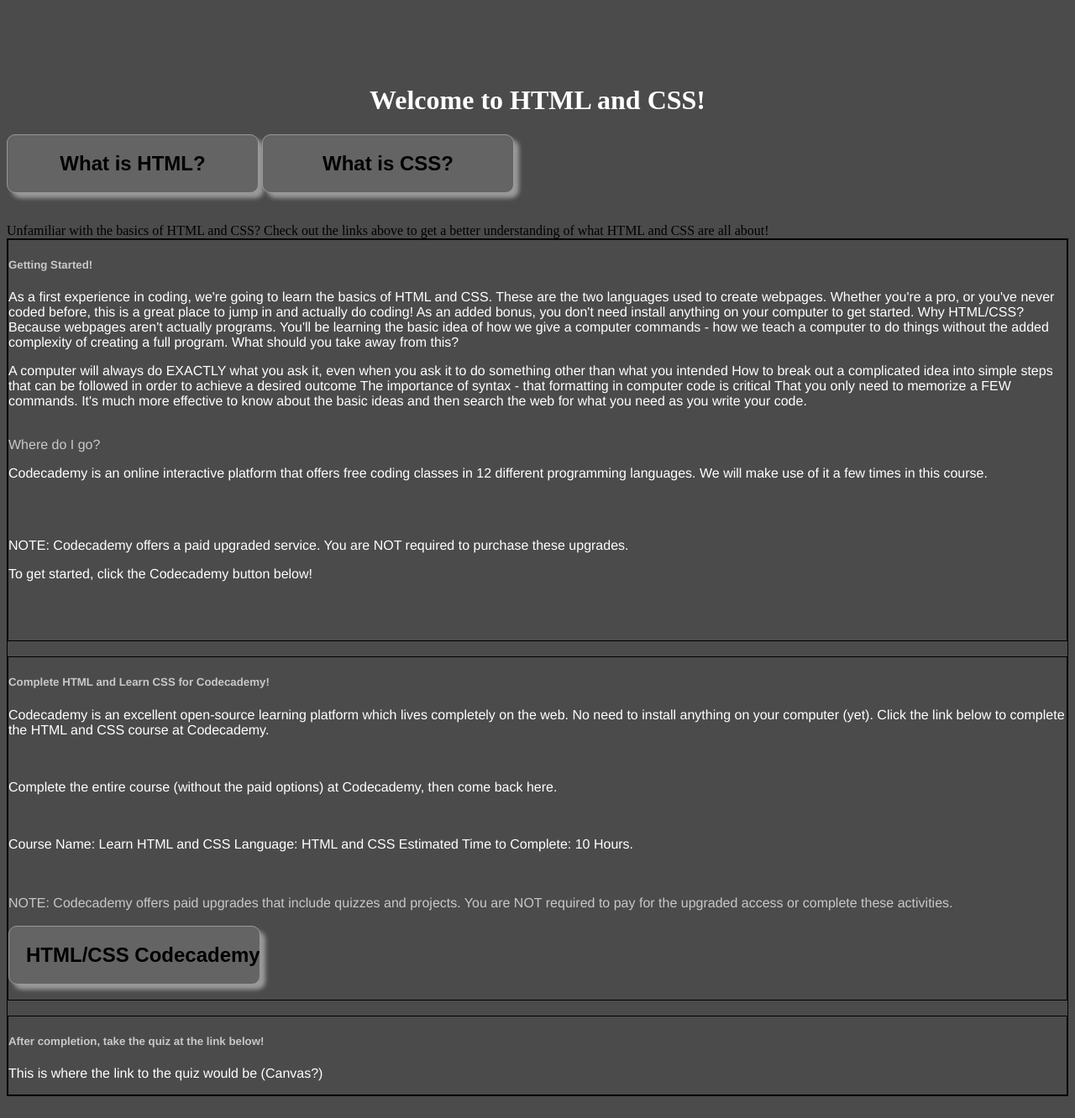
After one commit to 1425942964/My-First-Blog, a Django app: page /hackerrank/ in a window 1280 px wide. The commit adds this page. Shown: the whole page at 84% size. Run offline with Django 3.2, Linux system fonts and the light colour scheme.

Commit message:
Second commit

```diff
--- /dev/null
+++ b/blog/static/style.css
@@ -0,0 +1,25 @@
+
+body {
+  background-color: rgb(75, 75, 75);
+}
+
+p {
+  color: rgb(255, 255, 255);
+}
+form {
+    float: left;
+    text-align: center;
+  }
+img {
+  height: 1000px;
+}
+header {
+  text-align: center;
+}
+h1 {
+  color: rgb(255, 255, 255);
+  text-align: center;
+}
+div {
+  color: rgb(255, 255, 255);
+}
--- a/blog/templates/blog/contact.html
+++ b/blog/templates/blog/contact.html
@@ -1,3 +1,6 @@
+{% load static %}
+<link rel="stylesheet" type="text/css" href="{% static 'style.css' %}" />
+
 <html>
 	<head>
 		<title>Contacts</title>
--- /dev/null
+++ b/blog/templates/blog/hackerrank.html
@@ -0,0 +1,97 @@
+{% load static %}
+<link rel="stylesheet" type="text/css" href="{% static 'style.css' %}" />
+
+<html>
+	<body>
+		<br />
+		<br />
+		<br />
+		<br />
+			<h1>Welcome to HTML and CSS!</h1>
+
+
+
+			<input style="width: 300px; padding: 20px; cursor: pointer; box-shadow: 6px 6px 5px; #999; -webkit-box-shadow: 6px 6px 5px #999; -moz-box-shadow: 6px 6px 5px #999; font-weight: bold; background: rgb(100, 100, 100); color: #000; border-radius: 10px; border: 1px solid #999; font-size: 150%;" type="button" value="What is HTML?" onclick="window.open('https://www.w3schools.com/html/html_intro.asp')">
+			<input style="width: 300px; padding: 20px; cursor: pointer; box-shadow: 6px 6px 5px; #999; -webkit-box-shadow: 6px 6px 5px #999; -moz-box-shadow: 6px 6px 5px #999; font-weight: bold; background: rgb(100, 100, 100); color: #000; border-radius: 10px; border: 1px solid #999; font-size: 150%;" type="button" value="What is CSS?" onclick="window.open('https://www.w3schools.com/css/css_intro.asp')">
+
+
+			<br />
+			<br />
+			<br />
+			<p2>Unfamiliar with the basics of HTML and CSS?  Check out the links above to get a better understanding of what HTML and CSS are all about!</p2>
+			<br />
+			<div id="myDiv" name="myDiv" title="Example Div Element" style="font-family: Helvetica; font-size: 12pt; border: 1px solid black;">
+			  <div id="subDiv1" name="subDiv1" title="Subdivision Div Element" style="color: rgb(200,200,200); border: 1px solid black;">
+				<h5>Getting Started!</h5>
+				<p>As a first experience in coding, we're going to learn the basics of HTML and CSS. These are the two languages used to create webpages. Whether you're a pro, or you've never coded before, this is a great place to jump in and actually do coding!
+
+		As an added bonus, you don't need install anything on your computer to get started.
+
+		Why HTML/CSS?
+
+		Because webpages aren't actually programs. You'll be learning the basic idea of how we give a computer commands - how we teach a computer to do things without the added complexity of creating a full program.
+
+		What should you take away from this?
+
+		</p>
+				<p>A computer will always do EXACTLY what you ask it, even when you ask it to do something other than what you intended
+				How to break out a complicated idea into simple steps that can be followed in order to achieve a desired outcome
+				The importance of syntax - that formatting in computer code is critical
+				That you only need to memorize a FEW commands. It's much more effective to know about the basic ideas and then search the web for what you need as you write your code.
+		</p>
+				<br />
+
+				<p1>Where do I go?</p1>
+
+				<p>Codecademy is an online interactive platform that offers free coding classes in 12 different programming languages. We will make use of it a few times in this course.</p>
+		<br />
+		<br />
+				<p>NOTE: Codecademy offers a paid upgraded service. You are NOT required to purchase these upgrades.</p>
+
+			  <p>  To get started, click the Codecademy button below!
+			  </p>
+				<br />
+				<br />
+				<br />
+
+
+				</div>
+			  <br />
+			  <div id="subDiv2" name="subDiv2" title="Subdivision Div Element" style="color: rgb(200, 200, 200);border: 1px solid black;">
+				<h5>Complete HTML and Learn CSS for Codecademy!</h5>
+				<p>Codecademy is an excellent open-source learning platform which lives completely on the web. No need to install anything on your computer (yet). Click the link below to complete the HTML and CSS course at Codecademy.</p>
+		<br />
+
+		<p> Complete the entire course (without the paid options) at Codecademy, then come back here. </p>
+		<br />
+		<p>
+		Course Name: Learn HTML and CSS
+		Language: HTML and CSS
+		Estimated Time to Complete: 10 Hours.</p>
+		<br />
+		<br />
+		<p3>NOTE: Codecademy offers paid upgrades that include quizzes and projects. You are NOT required to pay for the upgraded access or complete these activities.</p3>
+		<br />
+		<br />
+		<input style="width: 300px; padding: 20px; cursor: pointer; box-shadow: 6px 6px 5px; #999; -webkit-box-shadow: 6px 6px 5px #999; -moz-box-shadow: 6px 6px 5px #999; font-weight: bold; background: rgb(100, 100, 100); color: #000; border-radius: 10px; border: 1px solid #999; font-size: 150%;" type="button" value="HTML/CSS Codecademy" onclick="window.open('https://www.codecademy.com/en/tracks/web')">
+		<br />
+		<br />
+			  </div>
+			  <br />
+			  <div id="subDiv3" name="subDiv3" title="Subdivision Div Element" style="color: rgb(200, 200, 200);border: 1px solid black;">
+				<h5>After completion, take the quiz at the link below!</h5>
+				<p>This is where the link to the quiz would be (Canvas?)</p>
+			  </div>
+			</div>
+			<br />
+			<!-- ***** This code can be used later on for boxes and other cool editing things, it is not necessary now tho!
+			<div id="myDiv" name="myDiv" title="Second Example Div Element" style="font-family: Helvetica; font-size: 12pt; border: 1px solid black;">
+			  <div style="width:500px;height:400px;border:1px solid #000;">     This is a where some information can go!</div>
+			<br />
+			  <div style="width:300px;height:100px;border:1px solid #000; margin-left: 500px;">    This is a where other information can go!</div>
+			<br />
+			  <div style="width:300px;height:100px;border:1px solid #000; margin-left: 1000px;">This is another section for awesome information!</div>
+			</div>
+			This code makes a paragraph -->
+		</body>
+</html>
--- a/blog/templates/blog/introduction.html
+++ b/blog/templates/blog/introduction.html
@@ -1,3 +1,6 @@
+{% load static %}
+<link rel="stylesheet" type="text/css" href="{% static 'style.css' %}" />
+
 <html>
 	<head>
 		<title>Intro To Engineering</title>
--- a/blog/urls.py
+++ b/blog/urls.py
@@ -4,5 +4,6 @@ from . import views
 urlpatterns=[
 	url(r'^$', views.introduction, name='introduction'),
 	url(r'^posts/', views.post_list, name='posts'),
-	url(r'^contact/', views.contact, name='contact')
+	url(r'^contact/', views.contact, name='contact'),
+	url(r'^hackerrank/', views.hackerrank, name='hackerrank')
 ]
--- a/blog/views.py
+++ b/blog/views.py
@@ -16,3 +16,6 @@ def introduction(request):
 
 def contact(request):
 	return render(request, 'blog/contact.html')
+
+def hackerrank(request):
+	return render(request, 'blog/hackerrank.html')
```
Also changed, not shown: blog/templates/blog/post_list.html (+6 -8 lines), 11 other files.
